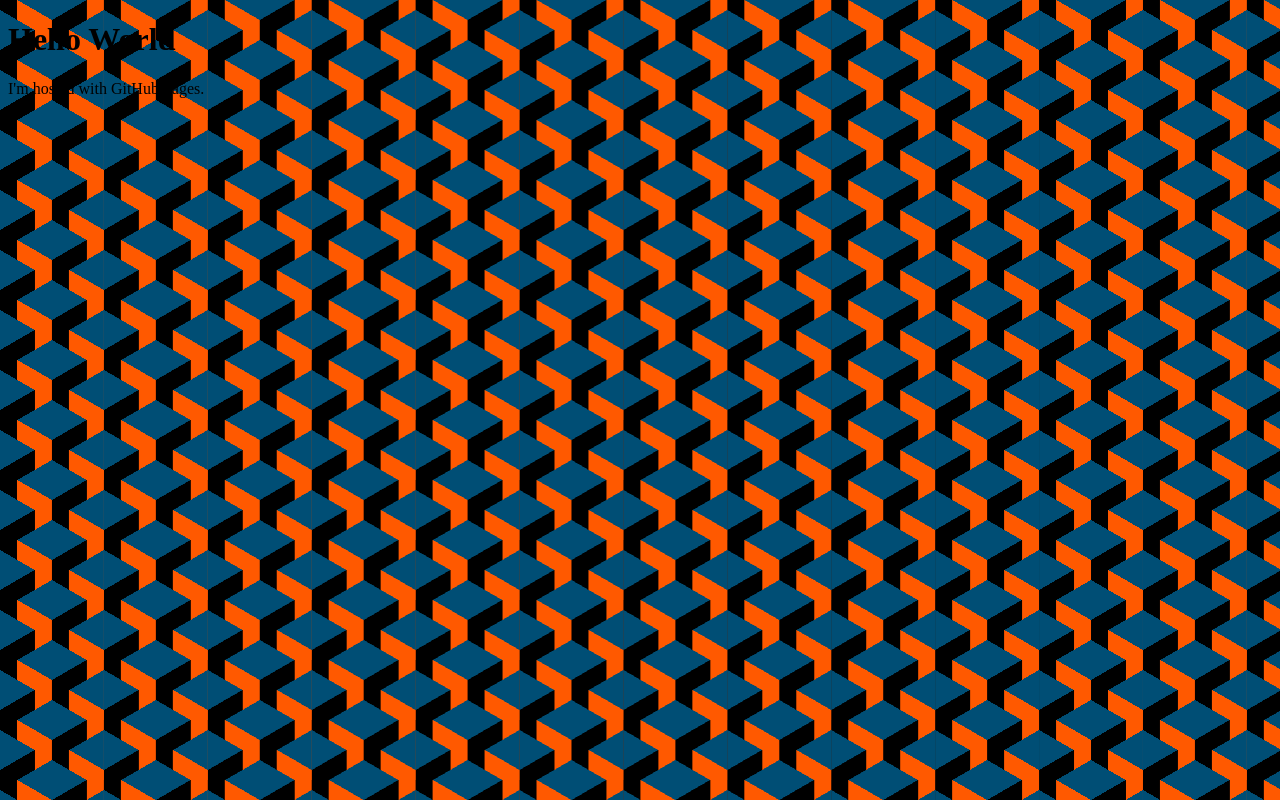
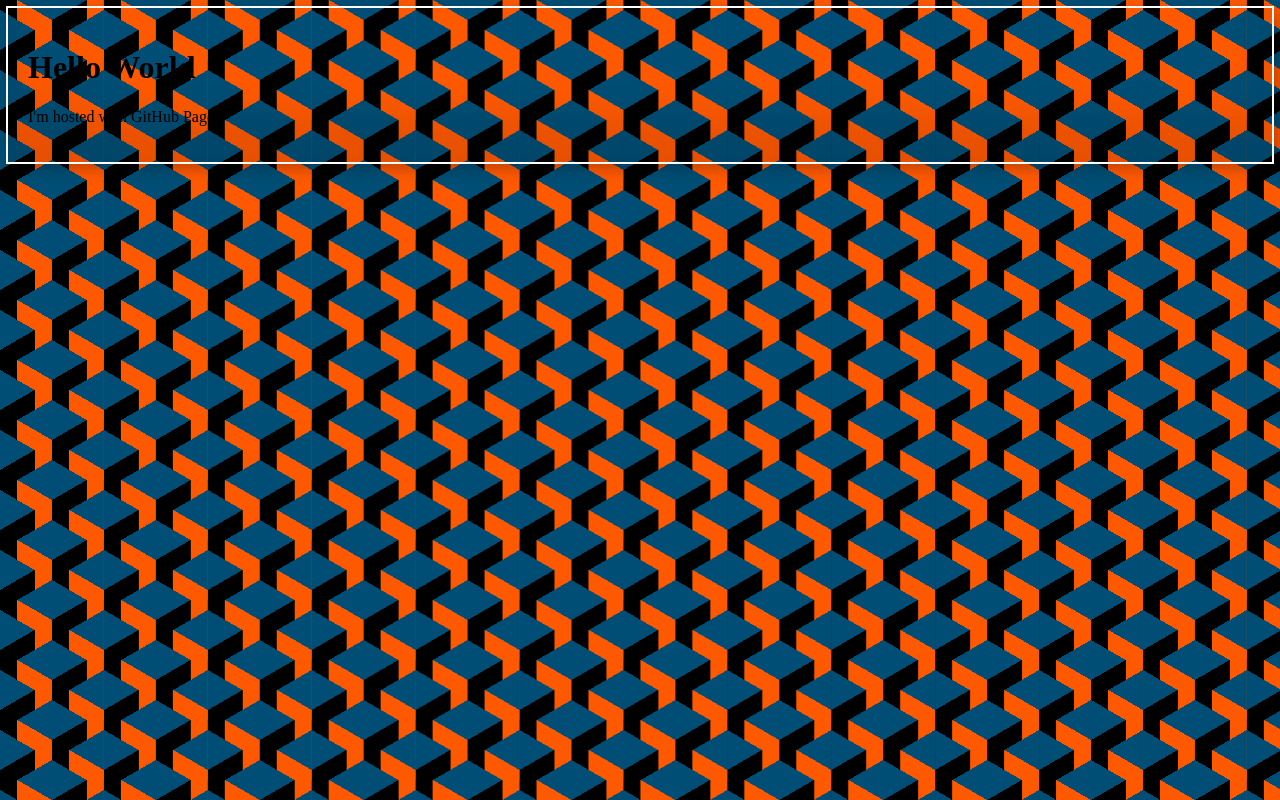
Before and after one commit to Thanitorial/thanitorial.github.io, a plain HTML site: page index.html in a window 1280 px wide. Drawn offline with Linux system fonts and the light colour scheme.

Commit message:
update all

```diff
--- a/index.html
+++ b/index.html
@@ -1,10 +1,13 @@
 <!DOCTYPE html>
 <html>
 <head>
+    <title>"Thanitorials Showroom"</title>
     <link rel="stylesheet" href="styles.css">
 </head>
 <body>
-<h1>Hello World</h1>
-<p>I'm hosted with GitHub Pages.</p>
+    <div>
+        <h1>Hello World</h1>
+        <p>I'm hosted with GitHub Pages.</p>
+    </div>
 </body>
 </html>
--- a/styles.css
+++ b/styles.css
@@ -10,7 +10,11 @@ html {
       conic-gradient(from 120deg at 50% calc(200%/3),var(--_g)),
       conic-gradient(from  60deg at calc(200%/3),var(--c3) 60deg,var(--c2) 0 120deg,#0000 0),
       conic-gradient(from 180deg at calc(100%/3),var(--c1) 60deg,var(--_g)),
-      linear-gradient(90deg,var(--c1)   calc(100%/6),var(--c2) 0 50%,
-                            var(--c1) 0 calc(500%/6),var(--c2) 0);
-    background-size: calc(1.732*var(--s)) var(--s);
+      linear-gradient(90deg,var(--c1) calc(100%/6), var(--c2) 0 50%, var(--c1) 0 calc(500%/6),var(--c2) 0);
+  background-size: calc(1.732*var(--s)) var(--s);
   }
+div {
+  padding: 20px;
+  box-shadow: inset 0 -3em 3em rgba(0, 0, 0, 0.1), 0 0 0 2px rgb(255, 255, 255),
+    0.3em 0.3em 1em rgba(0, 0, 0, 0.3);
+}
```
